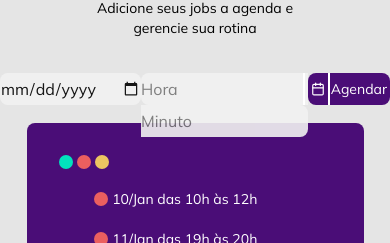
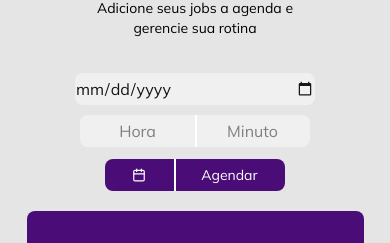
Before and after one commit to ItaloCosta99/work-out, a React (Create React App) app: page / in a window 390 px wide. Shown: the part 234-477 px from the top of the page. Built offline with nearby package versions, Linux system fonts and the light colour scheme.

Commit message:
fix: input height

```diff
--- a/src/components/Main/Form/index.js
+++ b/src/components/Main/Form/index.js
@@ -2,16 +2,18 @@ import './style.css';
 import { FiCalendar } from 'react-icons/fi'
 
 export function Form() {
-  return(
+  return (
     <form className="form-container" method="POST" action="">
       <input type="date" placeholder="Selecione uma data..." />
 
       <div>
         <input type="text" placeholder="Hora" />
-        <span></span>
+        <span className="white-bar"></span>
         <input type="text" placeholder="Minuto" />
       </div>
-      <button className="form-button"><FiCalendar size="14" color="white"/> <span id="bar"></span>Agendar</button>
+      <div>
+        <button className="form-button"><FiCalendar size="14" color="white" /><span className="white-bar"></span>Agendar</button>
+      </div>
     </form>
   );
 }
--- a/src/components/Main/Form/style.css
+++ b/src/components/Main/Form/style.css
@@ -6,6 +6,8 @@
   height: 32px;
 }
 .form-container > div {
+  display: flex;
+  position: relative;
   max-width: 230px;
   border-radius: 8px;
   height: 100%;
@@ -13,6 +15,7 @@
 .form-container input {
   width: 100%;
   height: 100%;
+  max-height: 32px;
   opacity: 0.9;
   background-color: #F2F2F2;
 }
@@ -22,14 +25,18 @@
   border-radius: 8px;
 }
 
-.form-container > div > span::after {
+.form-container .white-bar::after {
   position: absolute;
   content: '';
   background-color: white;
   height: 32px;
   width: 2px;
   z-index: 1;
-  transform: translateX(-5px);
+  top: 0;
+}
+
+::-webkit-input-placeholder {
+  text-align: center;
 }
 
 .form-container input:first-of-type {
@@ -48,6 +55,7 @@
   align-items: center;
   width: 180px;
   height: 100%;
+  max-height: 32px;
   font-size: 14px;
   background-color: var(--primary-color);
   border-radius: 8px;
@@ -55,11 +63,13 @@
   cursor: pointer;
 }
 
-#bar::after {
-  position: absolute;
-  content: '';
-  background-color: white;
-  height: 32px;
-  width: 2px;
-  transform: translateY(-16px);
+@media screen and (max-width: 768px){
+  .form-container {
+    height: 120px;
+    flex-direction: column;
+    justify-content: space-between;
+  }
+  .form-container > div {
+    margin-top: 10px;
+  }
 }
```
